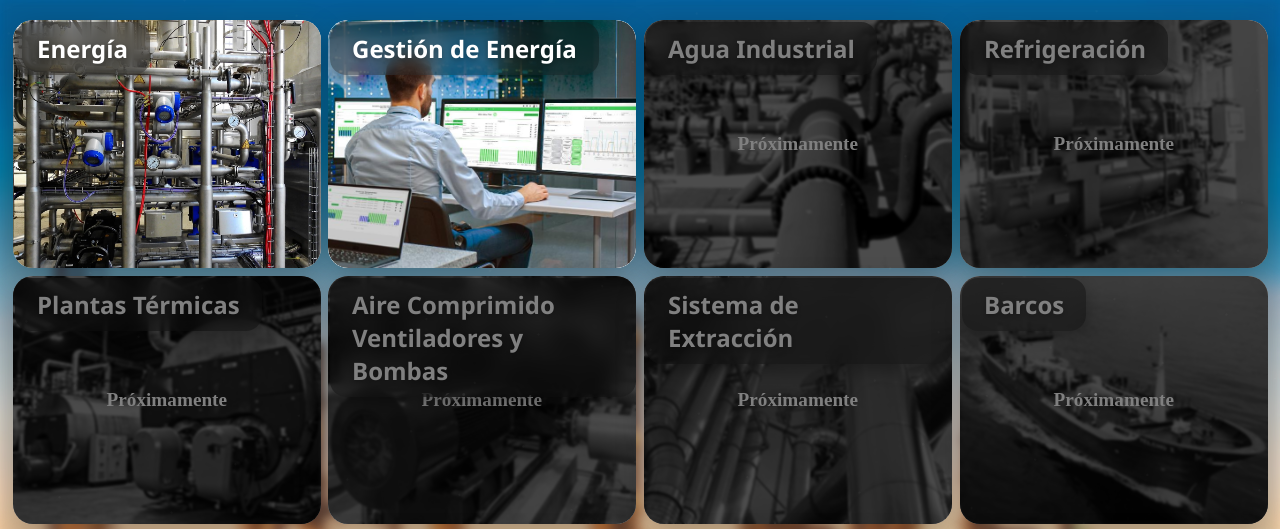
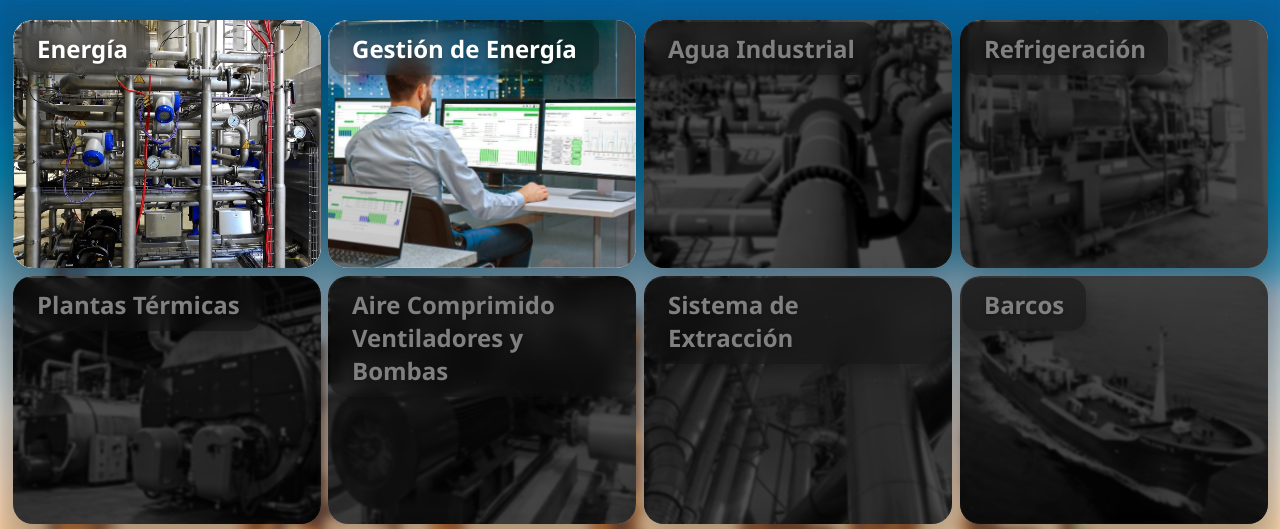
Before and after one commit to PruebasGTHB/WebJefferson, a Django app: page /menu/ in a window 1280 px wide. Shown: the top 529 px of the page. Run offline with Django 5.2, Linux system fonts and the light colour scheme; a user stored in the database is signed in.

Commit message:
23-04-2025_5

```diff
--- a/core/static/css/styles_menu.css
+++ b/core/static/css/styles_menu.css
@@ -292,7 +292,7 @@
   }
 
   .card_3d.disabled::after {
-    content: "Próximamente";
+    content: "";
     position: absolute;
     inset: 0;
     background: rgba(0, 0, 0, 0.4);
@@ -325,7 +325,7 @@
   }
 
   .card_3d.disabled:hover::after {
-    opacity: 0.1;
+    opacity: 0;
   }
 
   /* Título tarjeta desactivada hover */
--- a/core/templates/core/menu/menu.html
+++ b/core/templates/core/menu/menu.html
@@ -19,7 +19,7 @@
 
         <!-- Tarjetas arriba-->
         <div class="card_3d">
-          <a href="{% url 'ingresos_admin' %}">
+          <!-- <a href="{% url 'monitoreo' %}"> -->
             <div class="card_inner">
               <h2 class="card_title">Energía</h2>
               <img src="{% static 'img/menu/1Energía.jpg' %}" alt="Base" class="base_img">
@@ -30,7 +30,7 @@
           </a>
         </div>
         <div class="card_3d">
-          <!-- <a href="{% url 'monitoreo' %}"> -->
+          <a href="{% url 'ingresos_admin' %}">
             <div class="card_inner">
               <h2 class="card_title">Gestión de Energía</h2>
               <img src="{% static 'img/menu/2Gestión de Energía.jpg' %}" alt="Base" class="base_img">
```
